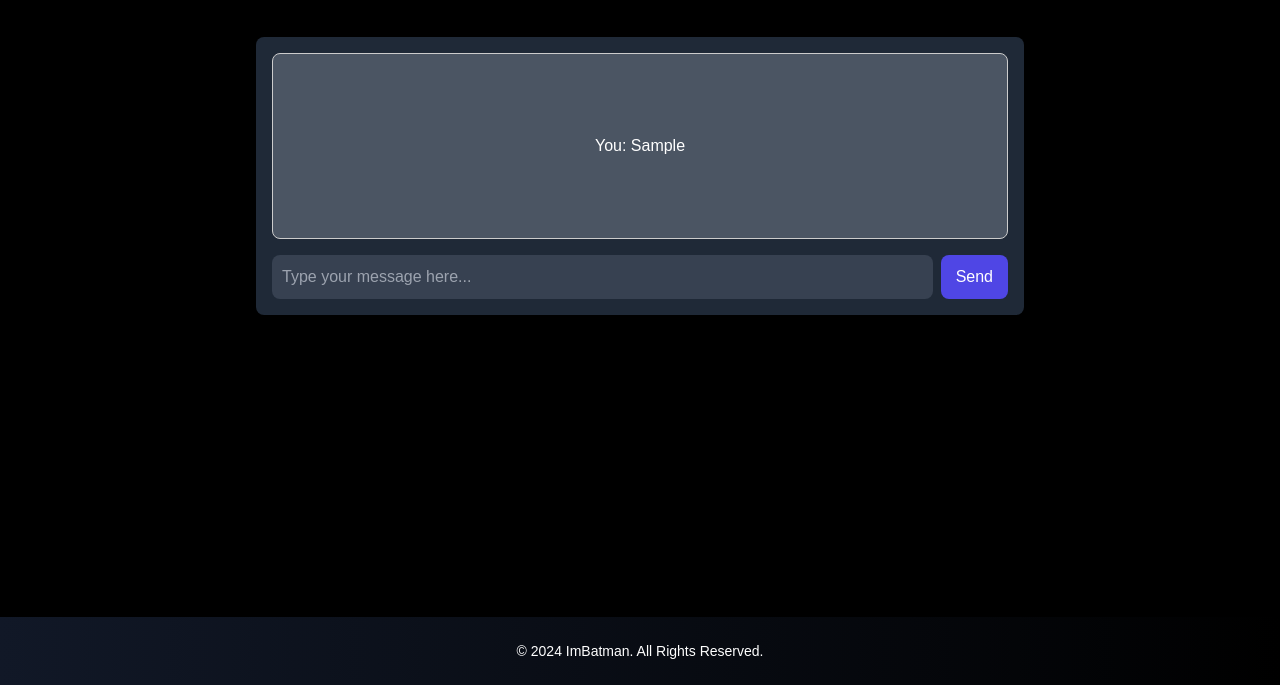
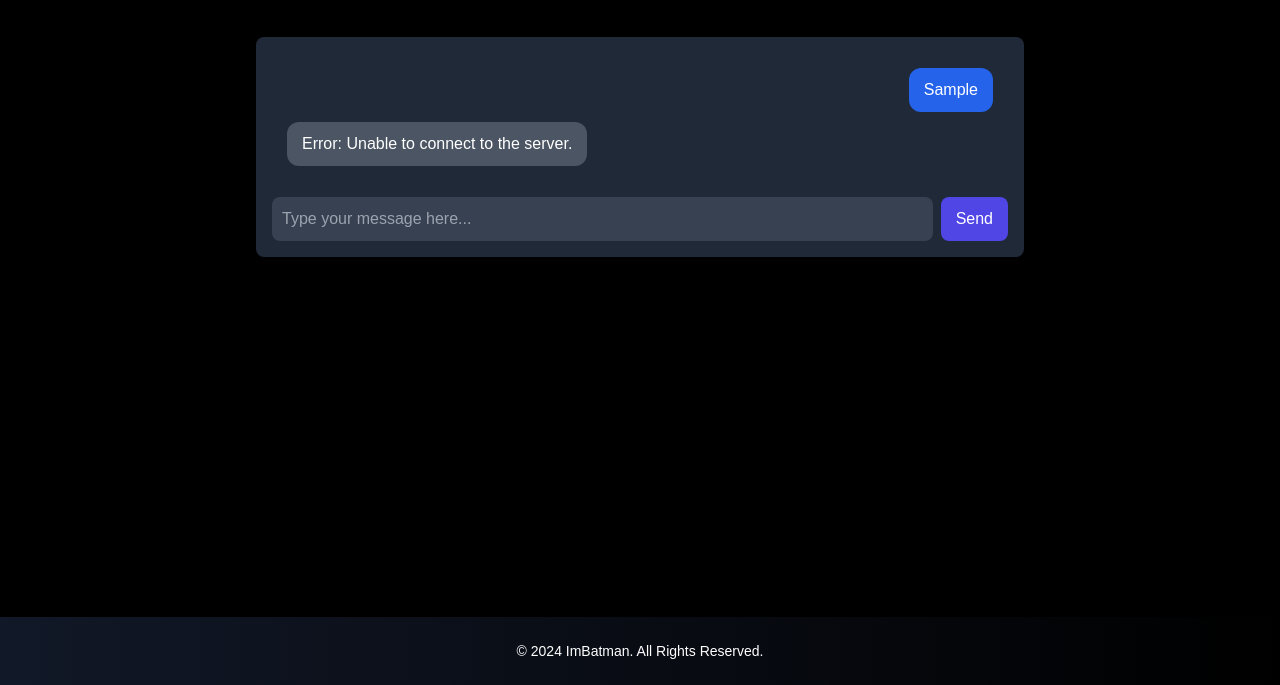
Before and after one commit to NafisRayan/AstroKnight, a website: page ai-chatbot.html in a window 1280 px wide. Both pictures are taken after typing "Sample" into the empty fields and a click on the button "Send". Shown: the part 183-868 px from the top of the page. Drawn offline with nearby package versions, Linux system fonts and the light colour scheme; no server answers.

Commit message:
"Updated AI chatbot HTML and CSS: changed layout, styles, and added message classes; modified JavaScript to append messages with classes and handle errors."

```diff
--- a/ai-chatbot.html
+++ b/ai-chatbot.html
@@ -11,10 +11,32 @@
             background-color: #f4f4f4;
         }
         #chatbox {
-            border: 1px solid #ccc;
-            height: 300px;
-            overflow-y: scroll;
-            background-color: white;
+            display: flex;
+            flex-direction: column;
+            gap: 10px;
+            height: 400px;
+            /* overflow-y: scroll; */
+            background-color: #1f2937;
+            padding: 15px;
+            border-radius: 8px;
+
+        }
+        .user-message, .ai-message {
+            max-width: 70%;
+            padding: 10px 15px;
+            border-radius: 12px;
+            word-wrap: break-word;
+            font-size: 16px;
+        }
+        .user-message {
+            background-color: #2563eb;
+            color: white;
+            align-self: flex-end;
+        }
+        .ai-message {
+            background-color: #4b5563;
+            color: white;
+            align-self: flex-start;
         }
         #userInput {
             width: calc(100% - 22px);
@@ -26,7 +48,6 @@
     </style>
 </head>
 <body class="bg-black text-white">
-    <!-- Navigation Bar -->
     <nav class="bg-gradient-to-r from-black to-gray-900 px-8 py-4 shadow-lg fixed top-0 w-full z-50">
         <div class="container mx-auto flex justify-between items-center">
             <a href="index.html" class="text-3xl font-bold tracking-wide hover:text-indigo-500 transition-colors duration-300">
@@ -42,27 +63,20 @@
             </ul>
         </div>
     </nav>
-
-<!-- Main Content -->
     <section class="bg-black min-h-screen pt-20">
         <div class="container mx-auto text-center px-4">
             <h1 class="text-5xl font-bold text-indigo-500 mb-6">AI Chatbot</h1>
             <p class="text-xl mb-10">Chat with our AI to explore space topics.</p>
             <div class="flex flex-col w-full max-w-3xl mx-auto bg-gray-800 rounded-lg p-4">
-            <div id="chatbox" class="flex-1 overflow-y-auto mb-4 p-20 rounded-lg" style="max-height: 400px; background-color: #4B5563;">
-                <!-- Chat messages will be appended here -->
+                <div id="chatbox" class="flex-1 overflow-y-auto mb-4 rounded-lg">
                 </div>
                 <div class="flex flex-col md:flex-row w-full">
                     <input type="text" id="userInput" placeholder="Type your message here..." class="p-2 rounded-lg flex-grow mr-0 md:mr-2 mb-2 md:mb-0 bg-gray-700 text-white focus:outline-none focus:ring-2 focus:ring-indigo-500 transition duration-300" />
                     <button id="sendBtn" class="px-4 py-2 bg-indigo-600 text-white rounded-lg hover:bg-indigo-500 transition duration-300">Send</button>
                 </div>
             </div>
-
         </div>
     </section>
-
-
-
     <!-- Footer -->
     <footer class="bg-gradient-to-r from-gray-900 to-black py-6 text-center">
         <p class="text-sm">© 2024 ImBatman. All Rights Reserved.</p>
@@ -72,24 +86,20 @@
         const chatbox = document.getElementById('chatbox');
         const userInput = document.getElementById('userInput');
         const sendBtn = document.getElementById('sendBtn');
-
-        // Function to append message to chatbox
         function appendMessage(role, text) {
             const message = document.createElement('div');
-            message.textContent = role + ': ' + text;
+            message.classList.add(role === 'You' ? 'user-message' : 'ai-message');
+            message.textContent = text;
             chatbox.appendChild(message);
-            chatbox.scrollTop = chatbox.scrollHeight; // Scroll to bottom
+            chatbox.scrollTop = chatbox.scrollHeight;
         }
-
-        // Send message to the server and get response
         async function sendMessage() {
             const userMessage = userInput.value;
             if (!userMessage) return;
 
             appendMessage('You', userMessage);
             userInput.value = '';
-
-            // Send request to the server
+            try {
                 const response = await fetch('http://localhost:3000/send', {
                     method: 'POST',
                     headers: {
@@ -104,9 +114,10 @@
                 } else {
                     appendMessage('AI', 'Error: Unable to get response.');
                 }
+            } catch (error) {
+                appendMessage('AI', 'Error: Unable to connect to the server.');
             }
-
-        // Event listeners
+        }
         sendBtn.addEventListener('click', sendMessage);
         userInput.addEventListener('keypress', (e) => {
             if (e.key === 'Enter') {
```
Lines whose indentation alone changed are shown as unchanged.
